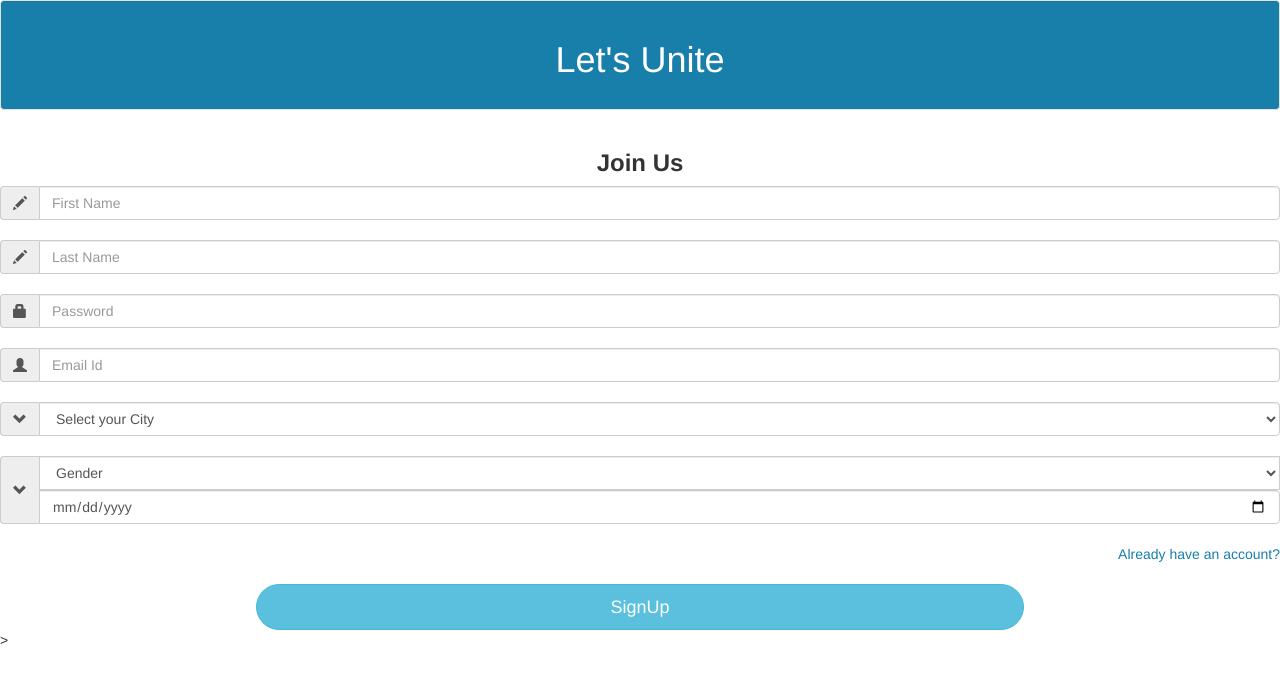
After one commit to Kratos-28/LetsUnite, a PHP site: page /signup.php in a window 1280 px wide. The commit adds this page. Shown: the top 683 px of the page. Run offline with PHP 8.4, Linux system fonts and the light colour scheme.

Commit message:
second commit

```diff
--- a/main.php
+++ b/main.php
@@ -4,10 +4,9 @@
 	<title>Lets Unite </title>
 	<meta charset="utf-8">
   <meta name="viewport" content="width=device-width, initial-scale=1">
-  <link rel="stylesheet" href="https://maxcdn.bootstrapcdn.com/bootstrap/4.5.2/css/bootstrap.min.css">
+  <link rel="stylesheet" href="https://maxcdn.bootstrapcdn.com/bootstrap/3.4.1/css/bootstrap.min.css">
   <script src="https://ajax.googleapis.com/ajax/libs/jquery/3.5.1/jquery.min.js"></script>
-  <script src="https://cdnjs.cloudflare.com/ajax/libs/popper.js/1.16.0/umd/popper.min.js"></script>
-  <script src="https://maxcdn.bootstrapcdn.com/bootstrap/4.5.2/js/bootstrap.min.js"></script>
+  <script src="https://maxcdn.bootstrapcdn.com/bootstrap/3.4.1/js/bootstrap.min.js"></script>
 </head>
 <style>
 	body{
--- /dev/null
+++ b/signup.php
@@ -0,0 +1,100 @@
+<!DOCTYPE html>
+<html>
+<head>
+	<title>Signup</title>
+	<meta charset="utf-8">
+  <meta name="viewport" content="width=device-width, initial-scale=1">
+  <link rel="stylesheet" href="https://maxcdn.bootstrapcdn.com/bootstrap/3.4.1/css/bootstrap.min.css">
+  <script src="https://ajax.googleapis.com/ajax/libs/jquery/3.5.1/jquery.min.js"></script>
+  <script src="https://maxcdn.bootstrapcdn.com/bootstrap/3.4.1/js/bootstrap.min.js"></script>
+</head>
+<style type="">
+	body{
+		overflow-x: hidden;
+
+	}
+	.main_content{
+		width: 50%;
+		height: 40%
+		margin:10px auto;
+		background-color: 2px solid #e6e6e6;
+		padding: 40px 50px;
+	}
+	.header{
+		border: 0px solid #000;
+		margin-bottom: 5px;
+
+	}
+	.well{
+		background-color: #187FAB;
+
+	}
+	#signup{
+		width: 60%;
+		border-radius: 30px;
+	}
+</style>
+<body>
+	<div class="row">
+		<div class="col-sm-12">
+			<div class="well">
+				<center><h1 style="color: white;">Let's Unite</h1></center></div>
+			</div>
+		</div>
+	</div>
+	<div class="row">
+		<div class="col-sm-12">
+			<div class="main-content">
+				<div class="header">
+					<h3 style="text-align: center;"><strong>Join Us</strong></h3>
+				</div>
+				<div class="1-part">
+					<form action="" method="post">
+						<div class="input-group"><span class="input-group-addon"><i class="glyphicon glyphicon-pencil"></i></span>
+						<input type="text" class=" form-control" placeholder="First Name"name="first_name" required="required">
+						</div><br>
+						<div class="input-group"><span class="input-group-addon"><i class="glyphicon glyphicon-pencil"></i></span>
+						<input type="text" class=" form-control" placeholder="Last Name"name="last_name" required="required">
+						</div><br>
+						<div class="input-group"><span class="input-group-addon"><i class="glyphicon glyphicon-lock"></i></span>
+						<input type="password" class=" form-control" placeholder="Password"name="u_pass" required="required">
+						</div><br>
+						<div class="input-group"><span class="input-group-addon"><i class="glyphicon glyphicon-user"></i></span>
+						<input type="email" class=" form-control" placeholder="Email Id"name="email" required="required">
+						</div><br>
+						<div class="input-group"><span class="input-group-addon"><i class="glyphicon glyphicon-chevron-down"></i></span>
+						<select class="form-control" placeholder="Select your city" name="u_city" required="required">
+							<option > Select your City</option>
+							<option > Bangalore</option>
+							<option > Chandigarh</option>
+							<option >Delhi </option>
+							<option > Hyderabad</option>
+							<option > Punjab</option>
+							<option > Kerela</option>
+						</select>
+						</div><br>
+
+						<div class="input-group"><span class="input-group-addon"><i class="glyphicon glyphicon-chevron-down"></i></span>
+						<select class="form-control input-md" placeholder="Select your Gender" name="u_gender"  required="required">
+							<option > Gender</option>
+							<option > Male</option>
+							<option > Female</option>
+							<option >Others</option>
+						</div><br><br>
+
+						<div class="input-group"><span class="input-group-addon"><i class="glyphicon glyphicon-calendar"></i></span>
+						<input type="date" class=" form-control" placeholder="Date"name="u_birth" required="required">
+						</div><br>
+						<a style="text-decoration: none; float: right;color: #187FAB;" data-toggle="tooltip" title="signin" href="signup.php">Already have an account?</a><br><br>
+						<center><button id="signup" class="btn btn-info btn-lg" name="signup">SignUp</button></center>
+						<!--<?php
+							//include(insert_user.php);
+						?>*/-->
+					</form>
+
+				</div>
+			</div>
+		</div>
+	</div>
+</body>
+</html>>
```
